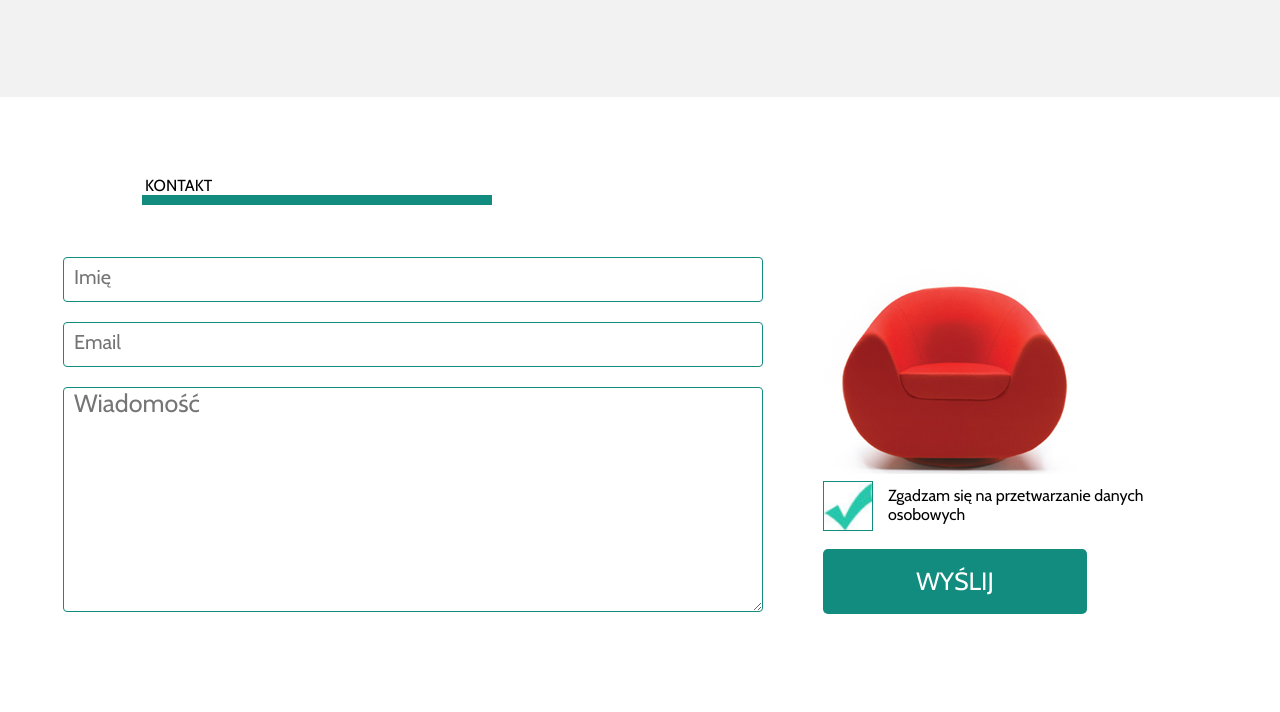
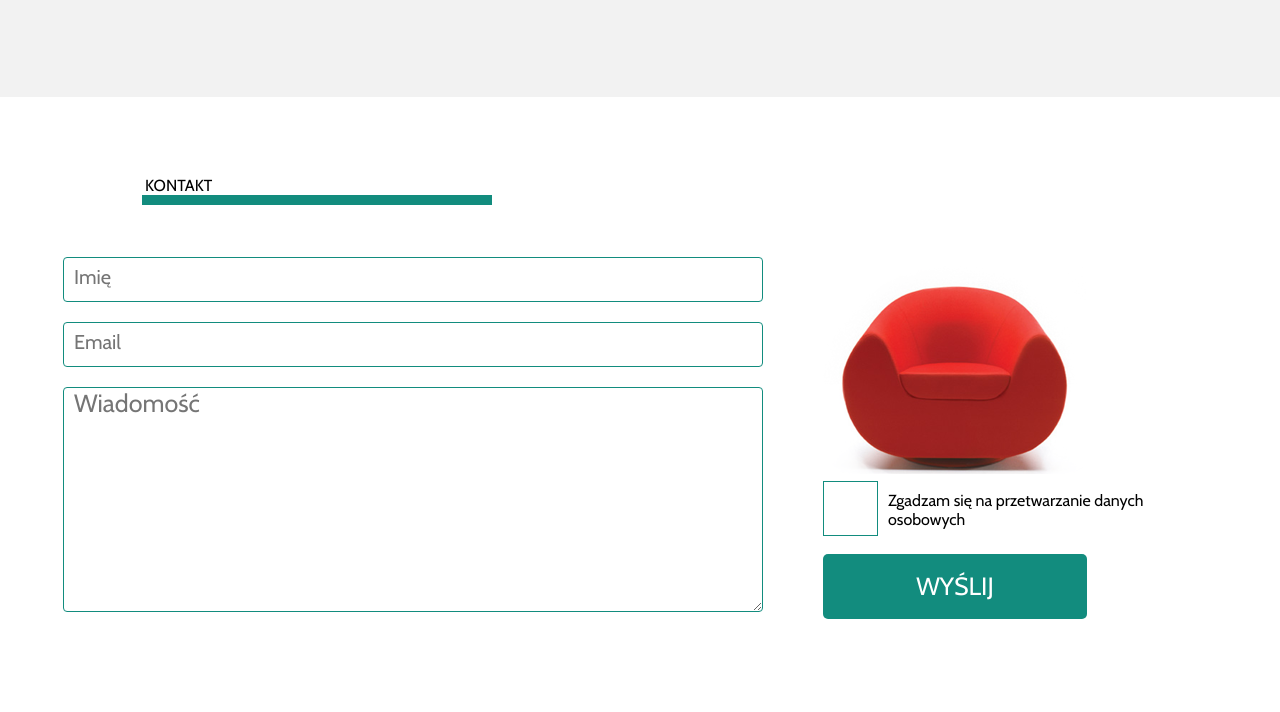
Before and after one commit to MateuszMaslanka1/SitOnChair, a plain HTML site: page index.html in a window 1280 px wide. Shown: the part 1382-2094 px from the top of the page. Drawn offline with nearby package versions, Linux system fonts and the light colour scheme.

Commit message:
sitonchair

```diff
--- a/css/style.css
+++ b/css/style.css
@@ -590,7 +590,7 @@ div.send-button{
 }
 
 .check{
-  background-image: url("../images/form_ok.jpg");
+  background-color: white;
   background-size: cover;
   background-position: center;
   width: 50px;
@@ -600,8 +600,8 @@ div.send-button{
 
 .bordercheck{
     border: 1px solid #128C7E;
-    width: 50px;
-    height: 50px;
+    width: 55px;
+    height: 55px;
     margin-top: -52px;
 }
 
@@ -695,3 +695,26 @@ p.finish-sentens{
     margin-right: 10px;
     margin-left: 50px;
 }
+
+.container {
+    display: block;
+    position: relative;
+    padding-left: 35px;
+    margin-bottom: 12px;
+    font-size: 22px;
+  }
+
+  .checkmark {
+    position: absolute;
+    top: 0;
+    left: 0;
+    height: 50px;
+    width: 50px;
+    background-color: white;
+  }
+
+input:checked + .checkmark {
+    background-image: url("../images/form_ok.jpg");
+    background-size: cover;
+    background-position: center;
+  }
--- a/index.html
+++ b/index.html
@@ -180,8 +180,14 @@
                         </label>
                    </form>
                    <div class="photo-in-form">
+
                         <div class="check"></div>
-                        <div class="bordercheck"></div>
+                        <div class="bordercheck">
+                                <label class="container">
+                                        <input type="checkbox">
+                                        <span class="checkmark"></span>
+                                  </label>
+                        </div>
                         <p class="check-text">Zgadzam się na przetwarzanie danych osobowych</p>
                        <div class="send-button"><p class="send-tekst">WYŚLIJ</p></div>
                     </div>
@@ -194,5 +200,7 @@
         <img class="icon" src="images/twitter.png">
         <p class="finish-text">SIT ON CHAIR</p>
       </div>
+
+
     </body>
 </html>
```
